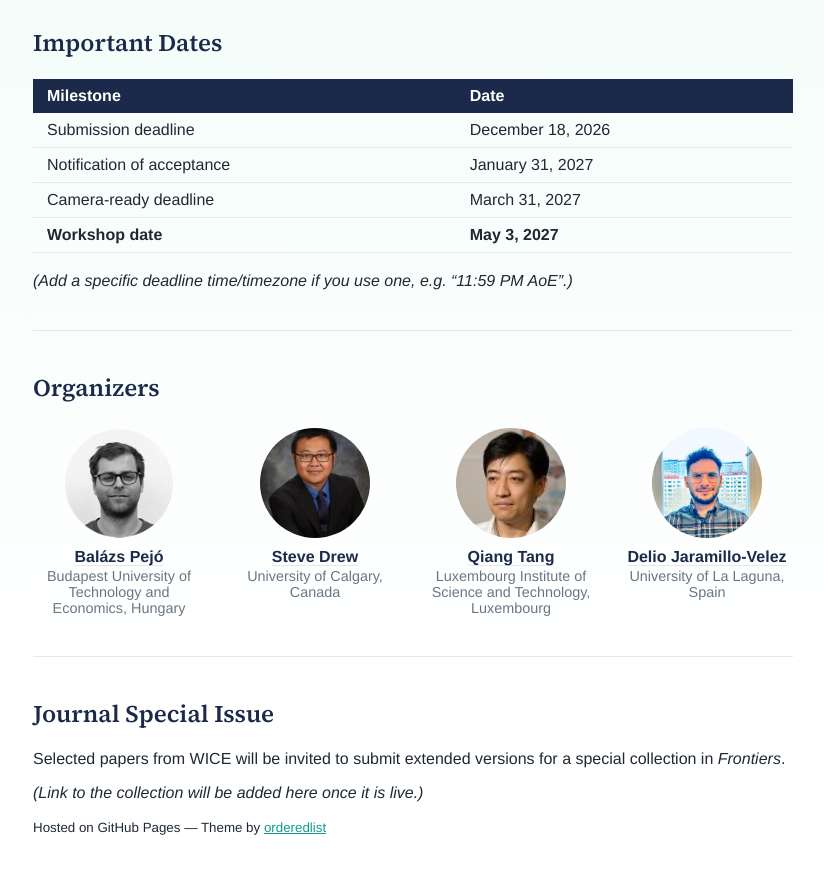
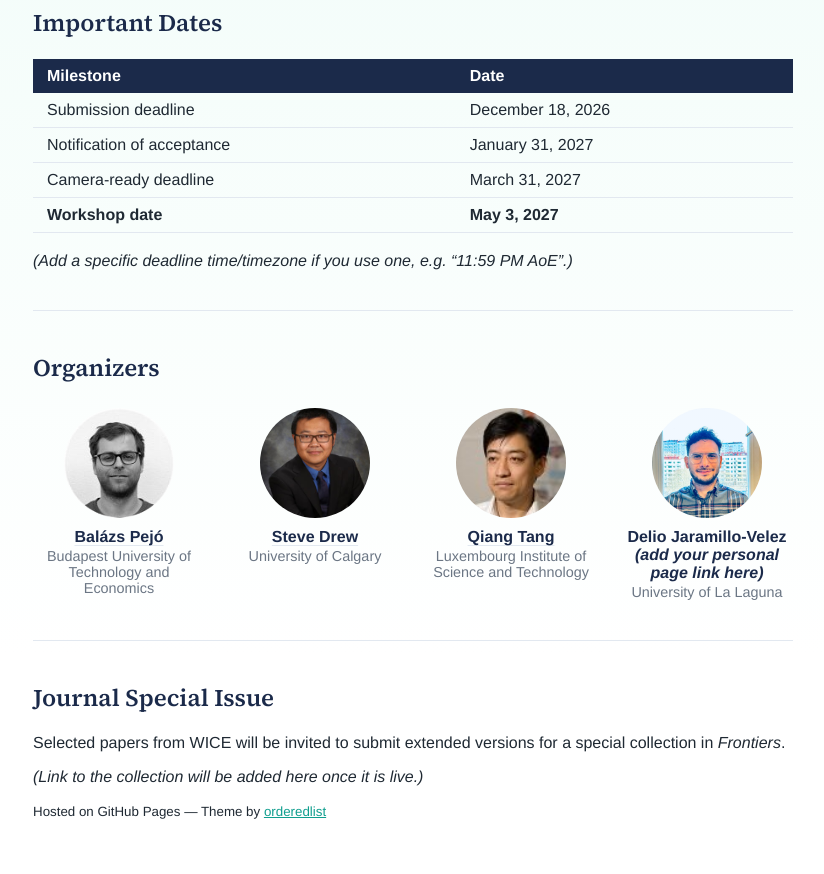
Before and after one commit to WICE-SaTML/WICE-SaTML.github.io, a Jekyll site: the page built from index.md, in a window 1280 px wide and 900 px high, scrolled down 1017 px. Shown: the top 874 px of the window, without its empty margins (227-1051 px from the left). Built offline with Jekyll 4.4.1, drawn with Linux system fonts in a browser that asks for light colours; a script that is not in the unit is left out; our own code applies the rules of GitHub Pages for plain Markdown files; some of the changed text lies outside the part shown.

Commit message:
Add files via upload

```diff
--- a/index.md
+++ b/index.md
@@ -1,6 +1,14 @@
 ---
 layout: default
 ---
+
+<nav class="site-nav">
+  <a href="#overview">Overview</a>
+  <a href="#call-for-papers">Call for Papers</a>
+  <a href="#important-dates">Important Dates</a>
+  <a href="#organizers">Organizers</a>
+  <a href="#journal-special-issue">Journal Special Issue</a>
+</nav>
 
 # WICE @ SaTML 2027
 
@@ -10,14 +18,6 @@ layout: default
   <img src="{{ '/assets/images/shapley-animation.svg' | relative_url }}" alt="Animated illustration of individual player contributions flowing into a shared coalition value" width="480">
   <figcaption>Individual contributions flowing into a coalition's value — the intuition behind the Shapley value.</figcaption>
 </figure>
-
-<nav class="site-nav">
-  <a href="#overview">Overview</a>
-  <a href="#call-for-papers">Call for Papers</a>
-  <a href="#important-dates">Important Dates</a>
-  <a href="#organizers">Organizers</a>
-  <a href="#journal-special-issue">Journal Special Issue</a>
-</nav>
 
 ## Overview
 
@@ -55,23 +55,23 @@ We invite submissions on *(add topics of interest here)*.
 <div class="organizers-grid">
   <div class="organizer">
     <img src="{{ '/assets/images/organizers/balazs-pejo.jpg' | relative_url }}" alt="Balázs Pejó" class="organizer-photo">
-    <p class="organizer-name"><a href="https://crysys.hu/~pejo/">Balázs Pejó</a></p>
-    <p class="organizer-affiliation">Budapest University of Technology and Economics, Hungary</p>
+    <p class="organizer-name"><a href="https://dblp.org/pid/175/5675">Balázs Pejó</a></p>
+    <p class="organizer-affiliation">Budapest University of Technology and Economics</p>
   </div>
   <div class="organizer">
     <img src="{{ '/assets/images/organizers/steve-drew.jpg' | relative_url }}" alt="Steve Drew" class="organizer-photo">
     <p class="organizer-name"><a href="https://profiles.ucalgary.ca/steve-drew">Steve Drew</a></p>
-    <p class="organizer-affiliation">University of Calgary, Canada</p>
+    <p class="organizer-affiliation">University of Calgary</p>
   </div>
   <div class="organizer">
     <img src="{{ '/assets/images/organizers/qiang-tang.jpg' | relative_url }}" alt="Qiang Tang" class="organizer-photo">
-    <p class="organizer-name"><a href="https://researchportal.list.lu/scientific-community/detail/tang-qiang">Qiang Tang</a></p>
-    <p class="organizer-affiliation">Luxembourg Institute of Science and Technology, Luxembourg</p>
+    <p class="organizer-name"><a href="https://scholar.google.com/citations?view_op=view_org&hl=en&org=3123003046095992314">Qiang Tang</a></p>
+    <p class="organizer-affiliation">Luxembourg Institute of Science and Technology</p>
   </div>
   <div class="organizer">
     <img src="{{ '/assets/images/organizers/delio-jaramillo-velez.jpg' | relative_url }}" alt="Delio Jaramillo-Velez" class="organizer-photo">
-    <p class="organizer-name"><a href="https://sites.google.com/view/delio-jaramillo-velez/home">Delio Jaramillo-Velez</a></p>
-    <p class="organizer-affiliation">University of La Laguna, Spain</p>
+    <p class="organizer-name">Delio Jaramillo-Velez <em>(add your personal page link here)</em></p>
+    <p class="organizer-affiliation">University of La Laguna</p>
   </div>
 </div>
 
```
